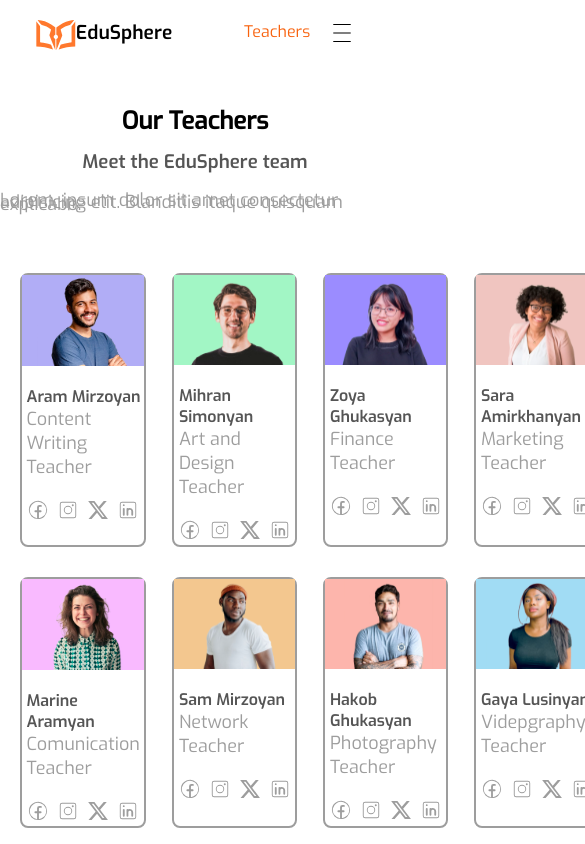
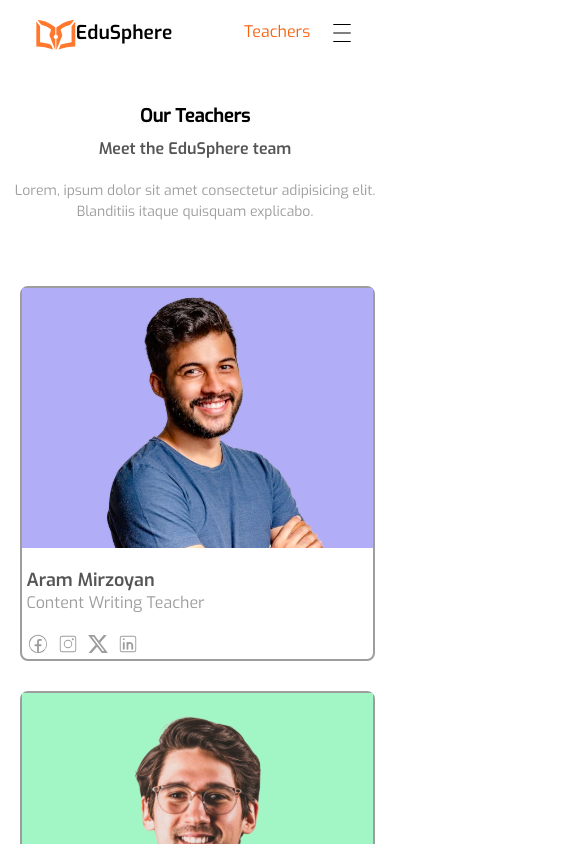
Before and after one commit to PaylakNavasardyan/EduSphere, a React (Create React App) app in the folder client/: page /Teachers in a window 390 px wide. Shown: the top 844 px of the page, 585 px wide, since content can reach past the window. Built offline with nearby package versions, Linux system fonts and the light colour scheme.

Commit message:
Make Teachers page responsive

```diff
--- a/client/src/components/teachers/Teachers.module.css
+++ b/client/src/components/teachers/Teachers.module.css
@@ -89,3 +89,72 @@
         }
     }
 }
+
+@media screen and (max-width: 1040px) {
+    .teachersData {
+        .teachersDataSegment {
+            .teachersName {
+                font-size: 15px;
+            }
+            .teachersProfession {
+                font-size: 14px;
+            }
+        }
+    }
+}
+
+@media screen and (max-width: 850px) {
+    .teachersTeam {
+        grid-template-columns: auto auto;
+    }
+    .teachersData {
+        .teachersDataSegment {
+            .teachersName {
+                font-size: 18px;
+            }
+            .teachersProfession {
+                font-size: 16px;
+            }
+        }
+    }
+    .teachersGuide {
+        h2 {
+            font-size: 18px;
+        }
+        h3 {
+            font-size: 16px;
+        }
+        p {
+            font-size: 14px;
+        }
+    }
+}
+
+@media screen and (max-width: 620px) {
+    .teachersTeam {
+        grid-template-columns: auto;
+    }
+    .teachersData {
+        .teachersDataSegment {
+            .teachersName {
+                font-size: 18px;
+            }
+            .teachersProfession {
+                font-size: 16px;
+            }
+        }
+    }
+    .teachersGuide {
+        h2 {
+            font-size: 18px;
+        }
+        h3 {
+            font-size: 16px;
+        }
+        p {
+            font-size: 14px;
+            line-height: 1.5;
+            text-align: center;
+        }
+    }
+}
```
